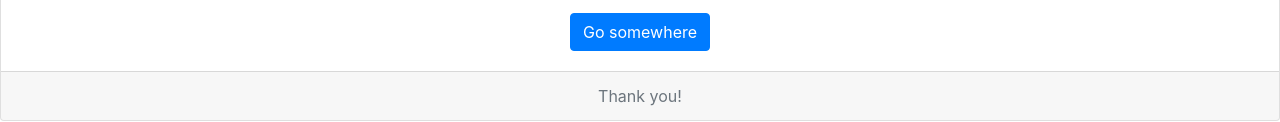
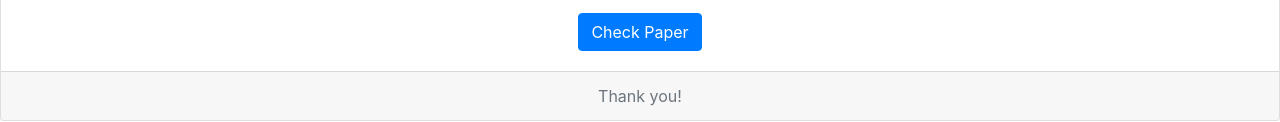
Before and after one commit to soumyapatil28/BE-Project, a plain HTML site: page index.html in a window 1280 px wide. Shown: the part 1550-1672 px from the top of the page. Drawn offline with nearby package versions, Linux system fonts and the light colour scheme.

Commit message:
first commit

```diff
--- a/index.html
+++ b/index.html
@@ -108,7 +108,7 @@
   <div class="card-body">
     <h5 class="card-title">CHALLENGES AND FUTURE SCOPE </h5>
     <p class="card-text">Biggest limitation we face is the list of items we can provide in such environment. The threat we can see for this system is that once it gets hacked people will not use it further because of its credibility also financial lock it can incur is tremendous. The video surveillance should be very efficient since there will be number of customers moving dynamically in real time with or without the objects picked. The problem here is that the image taken into consideration might have come from any source and the picture may be captured in unconstrained conditions. The human face has a high degree of variability in its appearance like, the face(s) in the image may vary in size, location, pose, quality, distance, alignment, lighting conditions, overlapping with other faces or objects, facial expression etc.</p>
-    <a href="#" class="btn btn-primary">Go somewhere</a>
+    <a href="#" class="btn btn-primary">Check Paper</a>
   </div>
   <div class="card-footer text-muted">
     Thank you!
```
